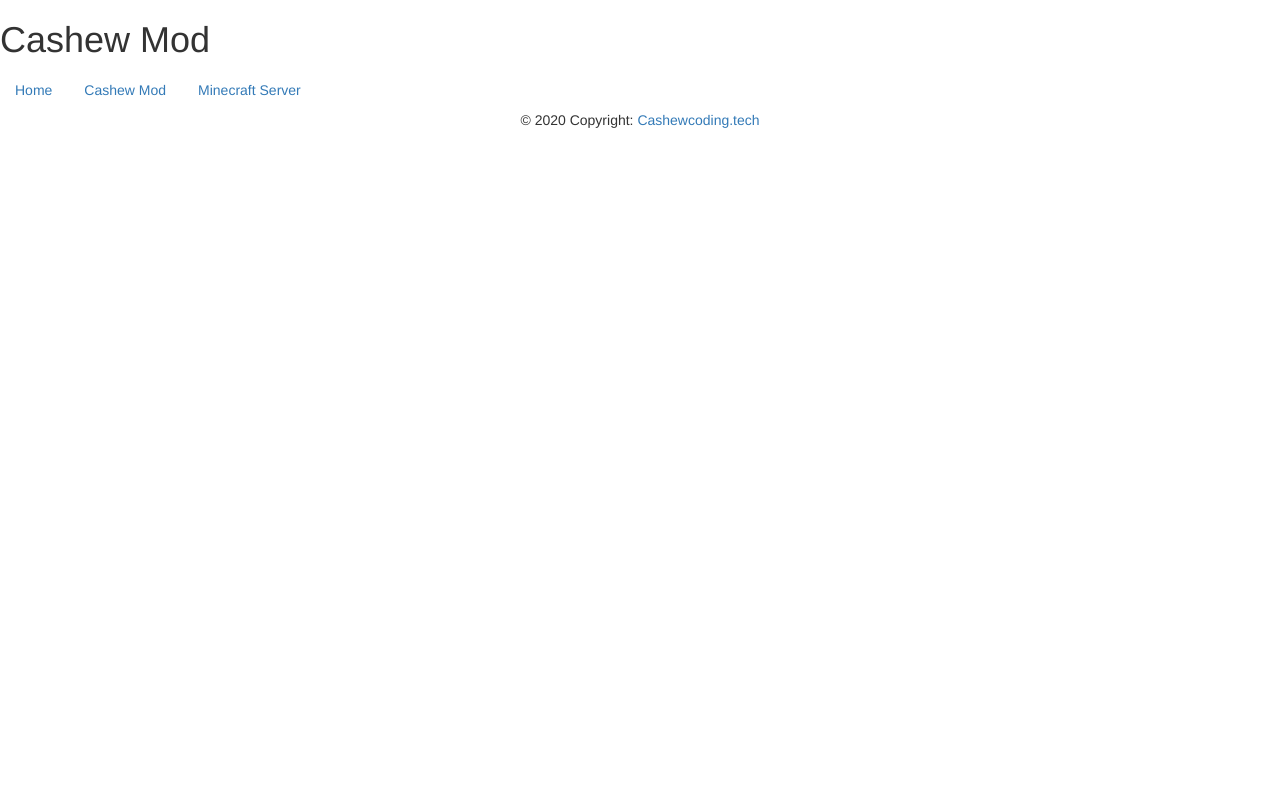
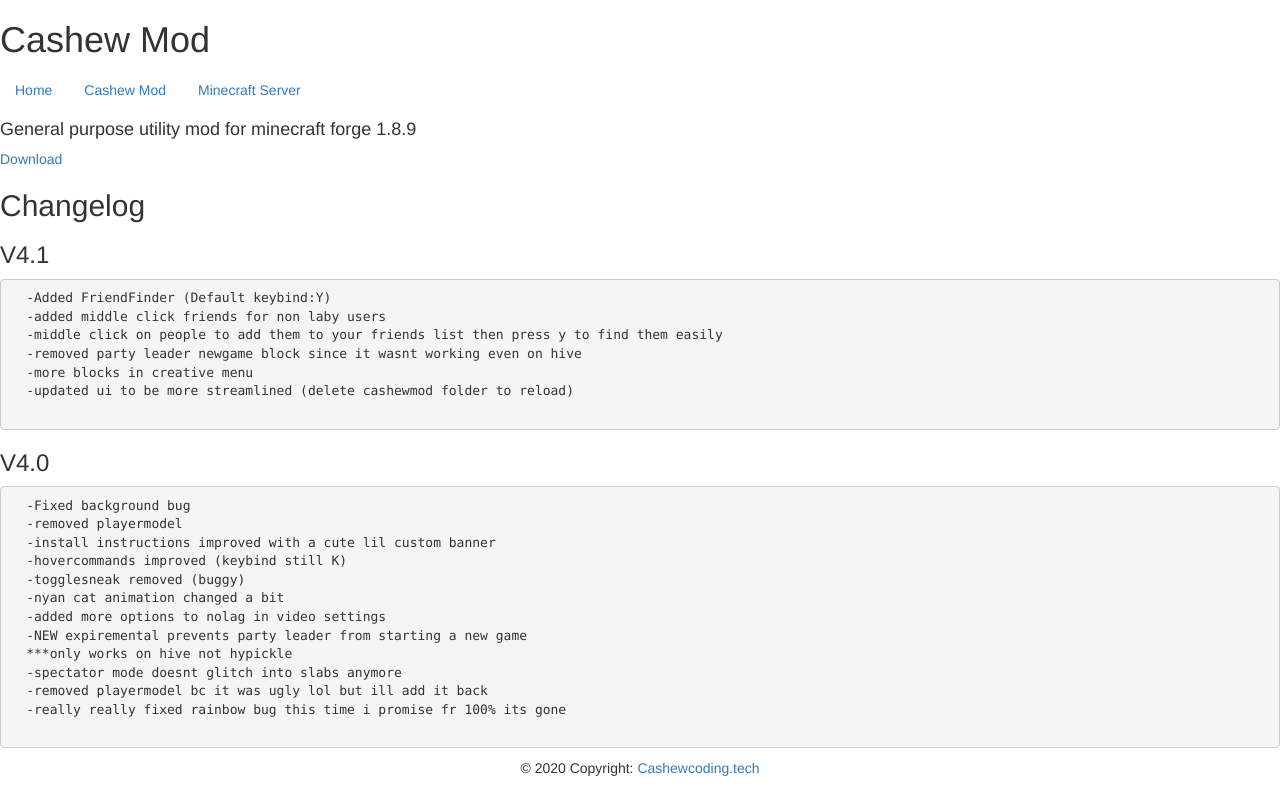
Before and after one commit to SALTx/SALTx.github.io, a plain HTML site: page mod.html in a window 1280 px wide. Drawn offline with nearby package versions, Linux system fonts and the light colour scheme.

Commit message:
Added some of the changelog

```diff
--- a/mod.html
+++ b/mod.html
@@ -10,7 +10,41 @@
   <body>
     <h1>Cashew Mod</h1>
     <header id="header"></header>
-    <main></main>
+    <main>
+      <h4>General purpose utility mod for minecraft forge 1.8.9</h4>
+      <p><a href="">Download</a></p>
+      <div>
+        <h2>Changelog</h2>
+        <div>
+          <h3>V4.1</h3>
+          <pre>
+  -Added FriendFinder (Default keybind:Y)
+  -added middle click friends for non laby users
+  -middle click on people to add them to your friends list then press y to find them easily
+  -removed party leader newgame block since it wasnt working even on hive
+  -more blocks in creative menu
+  -updated ui to be more streamlined (delete cashewmod folder to reload)
+          </pre>
+        </div>
+        <div>
+          <h3>V4.0</h3>
+          <pre>
+  -Fixed background bug
+  -removed playermodel
+  -install instructions improved with a cute lil custom banner
+  -hovercommands improved (keybind still K)
+  -togglesneak removed (buggy)
+  -nyan cat animation changed a bit
+  -added more options to nolag in video settings
+  -NEW expiremental prevents party leader from starting a new game
+  ***only works on hive not hypickle
+  -spectator mode doesnt glitch into slabs anymore
+  -removed playermodel bc it was ugly lol but ill add it back
+  -really really fixed rainbow bug this time i promise fr 100% its gone
+          </pre>
+        </div>
+      </div>
+    </main>
     <footer id="footer" class="page-footer font-small blue"></footer>
     <script src="static/loadStatic.js"></script>
   </body>
```
